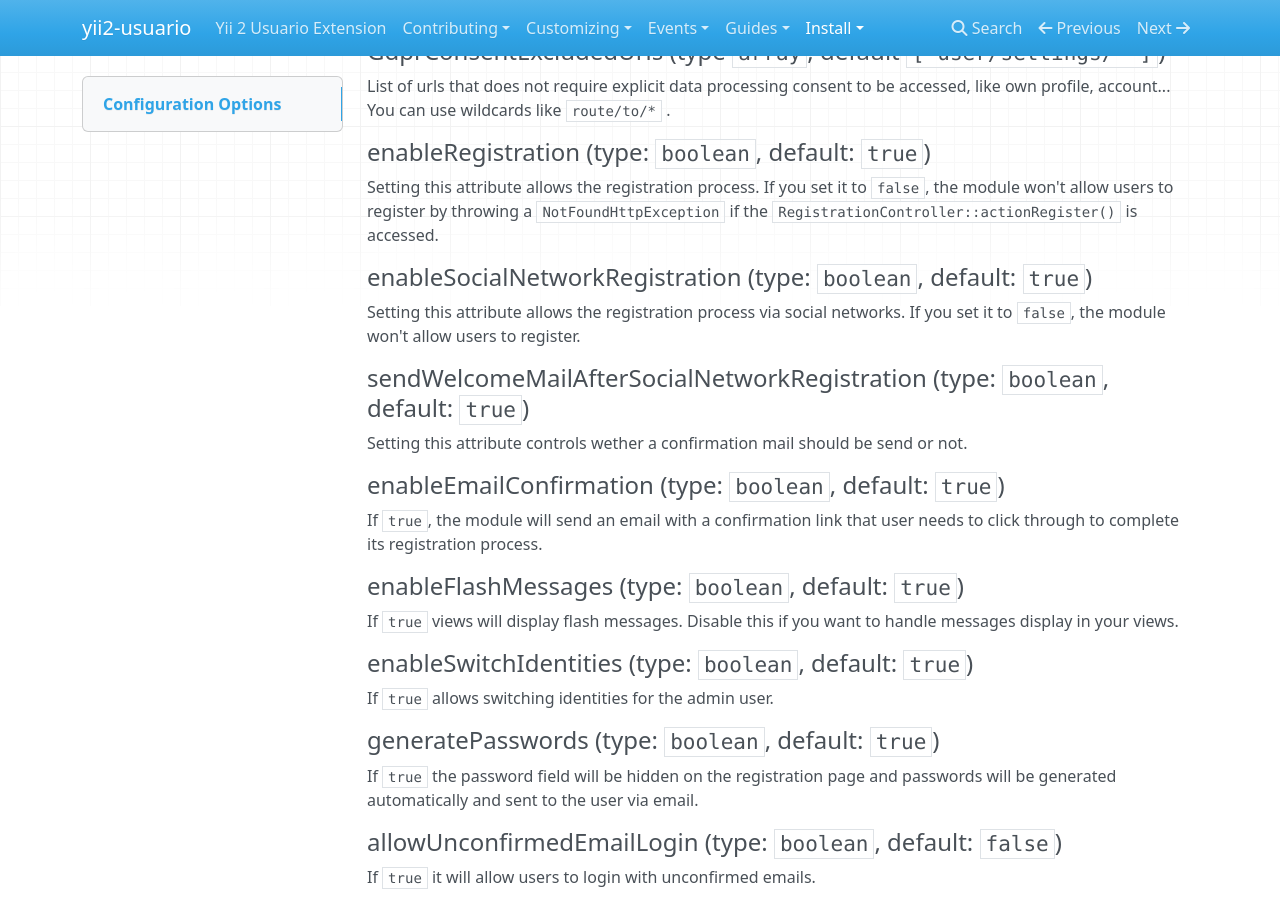
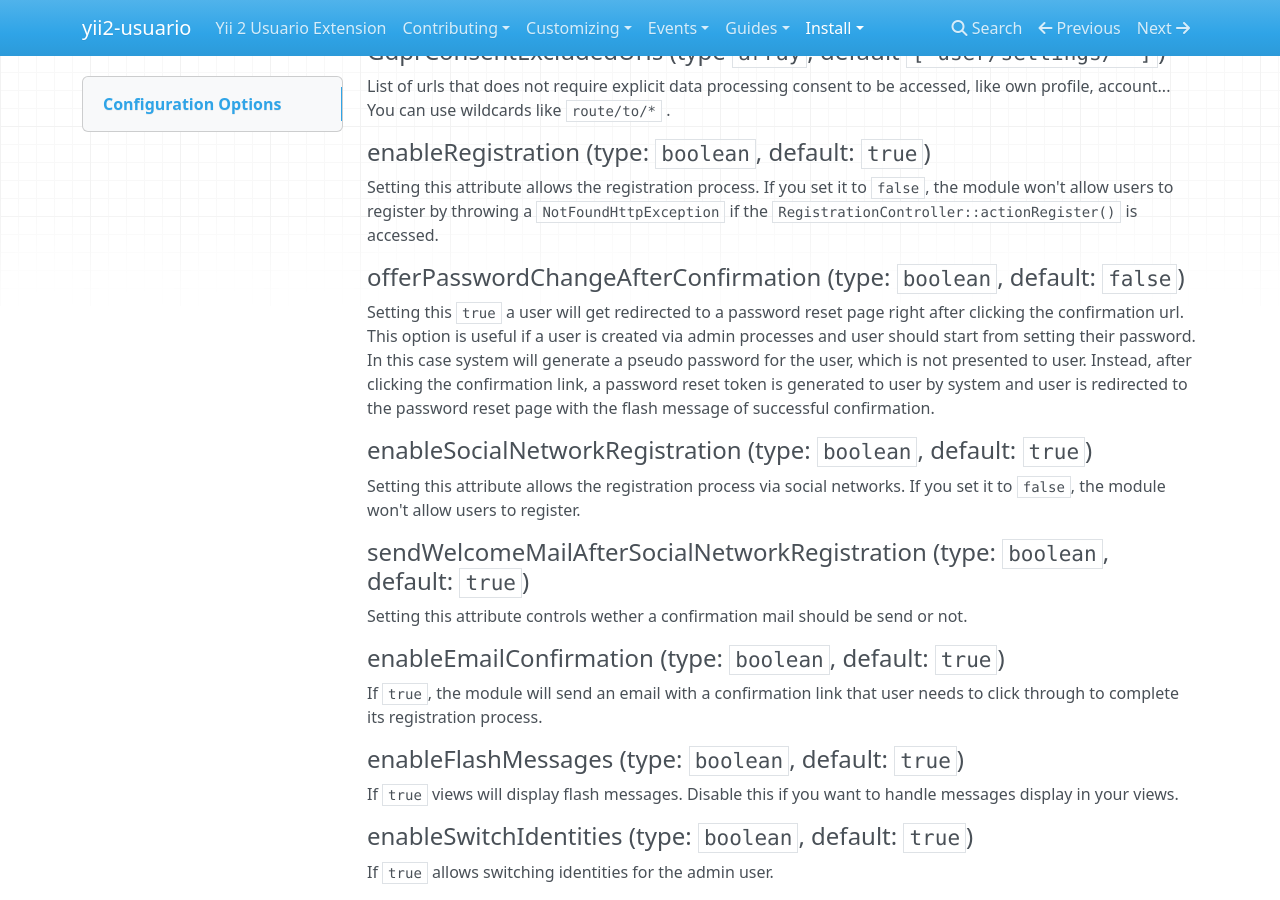
Before and after one commit to 2amigos/yii2-usuario, an MkDocs documentation site: the page built from docs/install/configuration-options.md, in a window 1280 px wide and 900 px high, scrolled down 2735 px. Built offline with MkDocs 1.6.1, drawn with Linux system fonts in a browser that asks for light colours; nearby versions of some CDN libraries.

Commit message:
added chengelog & docs

```diff
--- a/docs/install/configuration-options.md
+++ b/docs/install/configuration-options.md
@@ -142,6 +142,14 @@ List of urls that does not require explicit data processing consent to be access
 
 Setting this attribute allows the registration process. If you set it to `false`, the module won't allow users to
 register by throwing a `NotFoundHttpException` if the `RegistrationController::actionRegister()` is accessed.
+
+#### offerPasswordChangeAfterConfirmation (type: `boolean`, default: `false`)
+
+Setting this `true` a user will get redirected to a password reset page right after clicking the confirmation url.
+This option is useful if a user is created via admin processes and user should start from setting their password.
+In this case system will generate a pseudo password for the user, which is not presented to user. Instead, after
+clicking the confirmation link, a password reset token is generated to user by system and user is redirected to the
+password reset page with the flash message of successful confirmation.
 
 #### enableSocialNetworkRegistration (type: `boolean`, default: `true`)
 
```
Also changed, not shown: CHANGELOG.md (+1 -0 lines), 1 other file.
